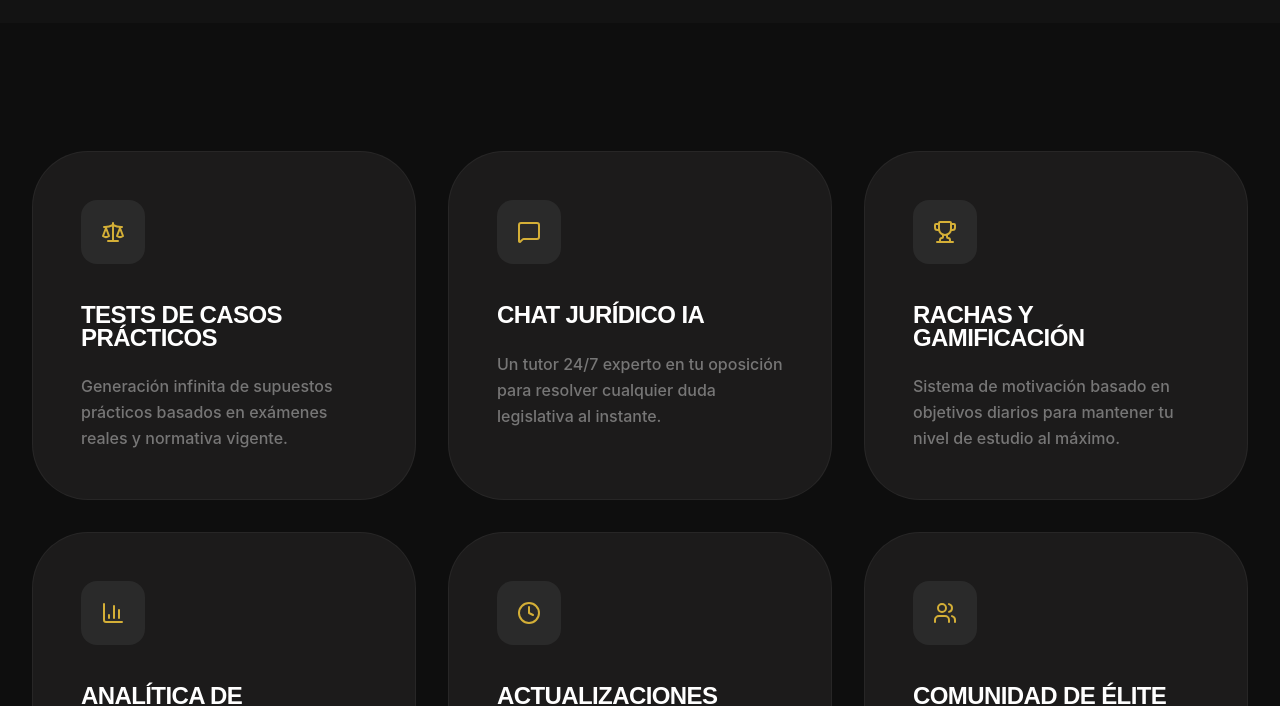
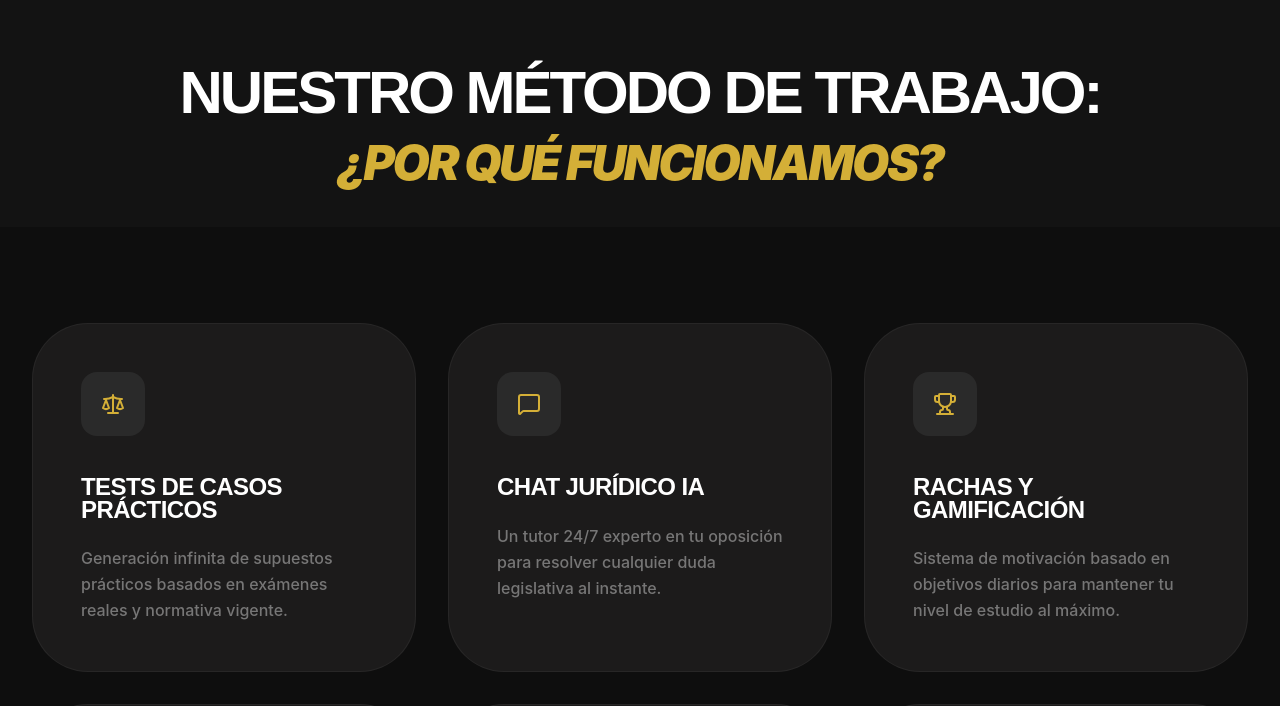
Before and after one commit to automatizacionesnunez-byte/Munilex-Academy-web, a React (Vite) app: page /academy/oposiciones in a window 1280 px wide. Shown: the part 726-1432 px from the top of the page. Built offline with nearby package versions, Linux system fonts and the light colour scheme.

Commit message:
feat: actualizar página de Oposiciones con sección de método e imágenes específicas

```diff
--- a/src/pages/munilex-academy/Oposiciones.tsx
+++ b/src/pages/munilex-academy/Oposiciones.tsx
@@ -56,8 +56,23 @@ const Oposiciones = () => {
         </div>
       </section>
 
+      {/* Method Title Section */}
+      <section className="bg-[#131313] py-10">
+        <div className="max-w-7xl mx-auto px-6 md:px-8">
+           <motion.div
+             initial={{ opacity: 0, y: 20 }}
+             whileInView={{ opacity: 1, y: 0 }}
+             viewport={{ once: true }}
+             className="text-center"
+           >
+              <h2 className="text-4xl md:text-6xl font-black text-white uppercase tracking-tighter mb-4 leading-none">Nuestro método de trabajo:</h2>
+              <div className="text-[#d4af37] italic font-black text-3xl md:text-5xl uppercase tracking-tighter">¿Por qué funcionamos?</div>
+           </motion.div>
+        </div>
+      </section>
+
       {/* Features Grid */}
-      <section className="py-32 bg-[#0E0E0E] relative overflow-hidden">
+      <section className="py-24 bg-[#0E0E0E] relative overflow-hidden">
         <div className="max-w-7xl mx-auto px-6 md:px-8 relative z-10">
           <div className="grid md:grid-cols-2 lg:grid-cols-3 gap-8">
             {[
@@ -123,11 +138,11 @@ const Oposiciones = () => {
 
           <div className="grid md:grid-cols-2 lg:grid-cols-3 gap-6">
             {[
-              { name: "Habilitados Nacionales", tag: "Administración Local", to: "/academy/habilitados", img: "https://images.unsplash.com/photo-1541829070764-84a7d30dee70?auto=format&fit=crop&q=80&w=400" },
-              { name: "Policía Nacional", tag: "Escala Básica", to: "/academy/policia", img: "https://images.unsplash.com/photo-1517511620798-cec17d428bc0?auto=format&fit=crop&q=80&w=400" },
-              { name: "Administrativo AGE", tag: "Estado (C1/C2)", to: "/academy/age", img: "https://images.unsplash.com/photo-1497215728101-856f4ea42174?auto=format&fit=crop&q=80&w=400" },
-              { name: "Ayudantes IIPP", tag: "Instituciones Penitenciarias", to: "/academy/iipp", img: "https://images.unsplash.com/photo-1589216532372-1c2a367900d9?auto=format&fit=crop&q=80&w=400" },
-              { name: "Guardia Civil", tag: "Cabos y Guardias", to: "/academy/guardiacivil", img: "https://images.unsplash.com/photo-1585822797371-2a62886a86c6?auto=format&fit=crop&q=80&w=400" }
+              { name: "Habilitados Nacionales", tag: "Administración Local", to: "/academy/habilitados", img: "https://images.unsplash.com/photo-1541829070764-84a7d30dee70?auto=format&fit=crop&q=80&w=600" },
+              { name: "Policía Nacional", tag: "Escala Básica", to: "/academy/policia", img: "https://images.unsplash.com/photo-1517511620798-cec17d428bc0?auto=format&fit=crop&q=80&w=600" },
+              { name: "Administrativo AGE", tag: "Estado (C1/C2)", to: "/academy/age", img: "https://images.unsplash.com/photo-1497215728101-856f4ea42174?auto=format&fit=crop&q=80&w=600" },
+              { name: "Ayudantes IIPP", tag: "Instituciones Penitenciarias", to: "/academy/iipp", img: "https://images.unsplash.com/photo-1589216532372-1c2a367900d9?auto=format&fit=crop&q=80&w=600" },
+              { name: "Guardia Civil", tag: "Cabos y Guardias", to: "/academy/guardiacivil", img: "https://images.unsplash.com/photo-1585822797371-2a62886a86c6?auto=format&fit=crop&q=80&w=600" }
             ].map((spec, i) => (
               <Link
                 key={i}
```
